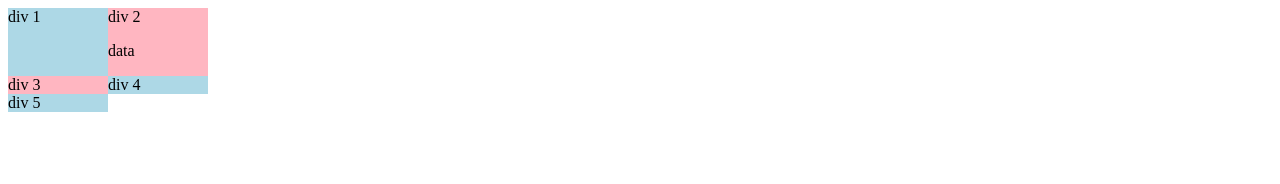
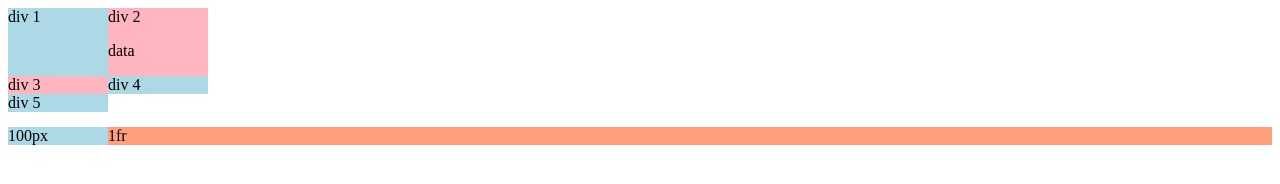
Before and after one commit to saikrishnakovuru/HTML-CSS, a plain HTML site: page YouTube/youtube-clone/grid/grid.html in a window 1280 px wide. Drawn offline with Linux system fonts and the light colour scheme.

Commit message:
grid updates

```diff
--- a/YouTube/youtube-clone/grid/grid.html
+++ b/YouTube/youtube-clone/grid/grid.html
@@ -18,6 +18,18 @@
         <div class="div4">div 4</div>
         <div class="div5">div 5</div>
     </div>
+
+
+    <!-- fr is free space -->
+    <div style="
+        display: grid;
+        grid-template-columns: 100px 1fr;
+        margin-top: 15px;">
+
+        <div style="background-color: lightblue;">100px</div>
+        <div style="background-color: lightsalmon;">1fr</div>
+    </div>
+
 </body>
 
 </html>
```
Also changed, not shown: YouTube/youtube-clone/grid/image-1.png (added), 1 other file.
